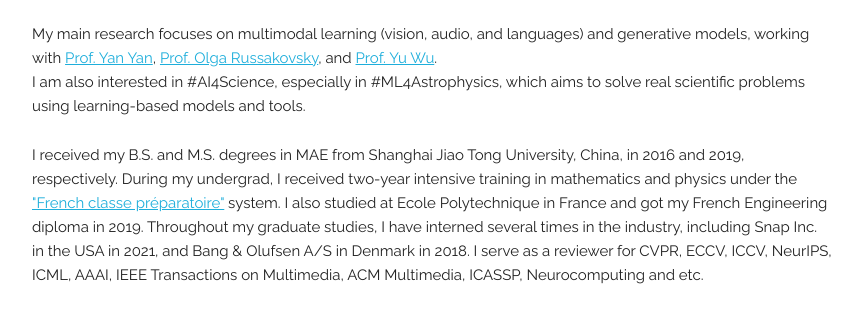
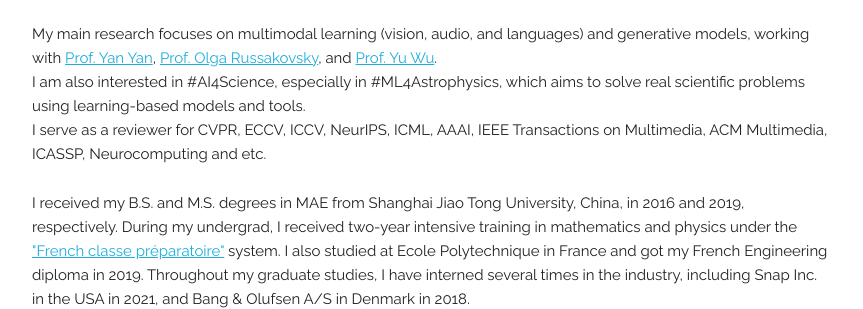
Before and after one commit to zhangjiwei-japan/J-jwzhang.github.io, a plain HTML site: page index.html in a window 1280 px wide. Shown: the part 492-801 px from the top of the page, without its empty margins (208-1071 px from the left). Drawn offline with Linux system fonts and the light colour scheme; files whose address does not match are found by name.

Commit message:
Update index.html

```diff
--- a/index.html
+++ b/index.html
@@ -123,14 +123,14 @@
 
 <p>
 My main research focuses on multimodal learning (vision, audio, and languages) and generative models, working with <a href="https://scholar.google.com/citations?user=zhi-j1wAAAAJ&hl=en" target="_blank">Prof. Yan Yan</a>, <a href="https://www.cs.princeton.edu/~olgarus/" target="_blank">Prof. Olga Russakovsky</a>, and <a href="http://yu-wu.net/" target="_blank">Prof. Yu Wu</a>. </br>
-I am also interested in #AI4Science, especially in #ML4Astrophysics, which aims to solve real scientific problems using learning-based models and tools.
+I am also interested in #AI4Science, especially in #ML4Astrophysics, which aims to solve real scientific problems using learning-based models and tools. </br>
+  I serve as a reviewer for CVPR, ECCV, ICCV, NeurIPS, ICML, AAAI, IEEE Transactions on Multimedia, ACM Multimedia, ICASSP, Neurocomputing and etc.
 </p>
 
 <p>
 I received my B.S. and M.S. degrees in MAE from Shanghai Jiao Tong University, China, in 2016 and 2019, respectively. During my undergrad, I received two-year intensive training in mathematics and physics under the <a href="https://en.wikipedia.org/wiki/Classe_pr%C3%A9paratoire_aux_grandes_%C3%A9coles">"French classe préparatoire"</a> system.
 I also studied at Ecole Polytechnique in France and got my French Engineering diploma in 2019.
 Throughout my graduate studies, I have interned several times in the industry, including Snap Inc. in the USA in 2021, and Bang & Olufsen A/S in Denmark in 2018.
-I serve as a reviewer for CVPR, ECCV, ICCV, NeurIPS, ICML, AAAI, IEEE Transactions on Multimedia, ACM Multimedia, ICASSP, Neurocomputing and etc.
   </p>
 
   <p>
```
